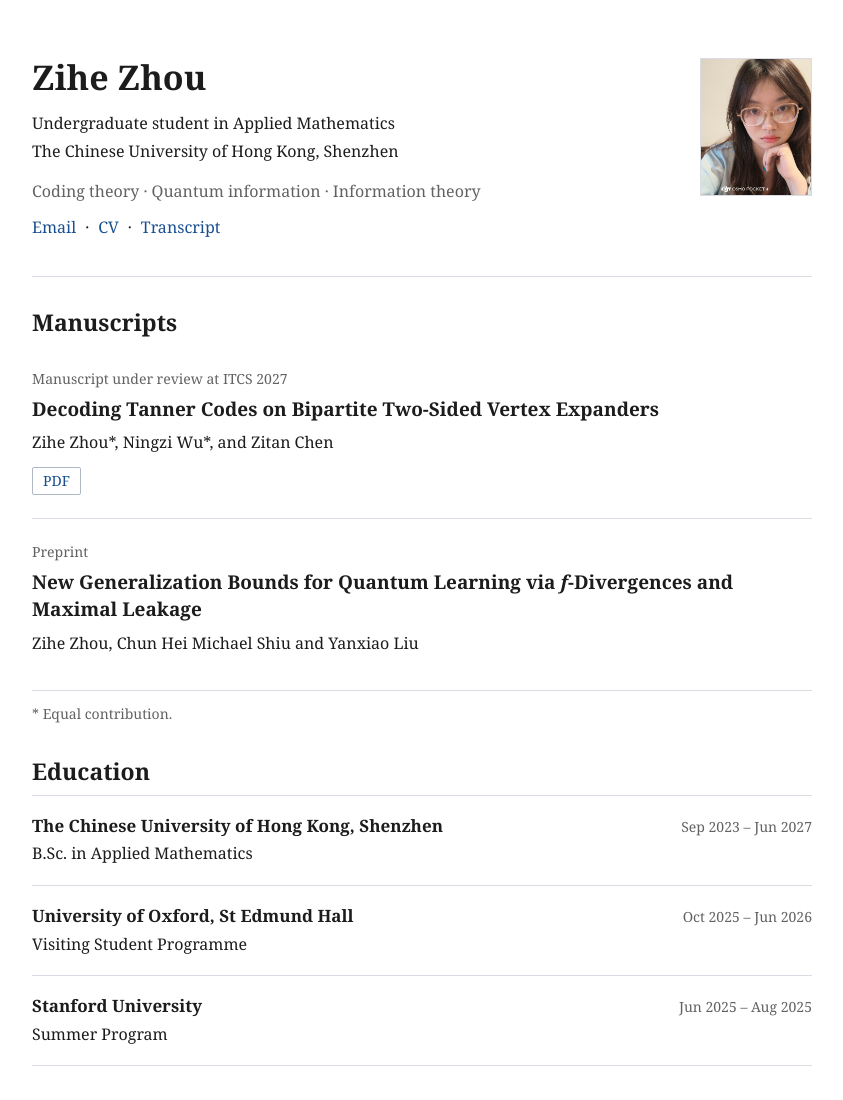
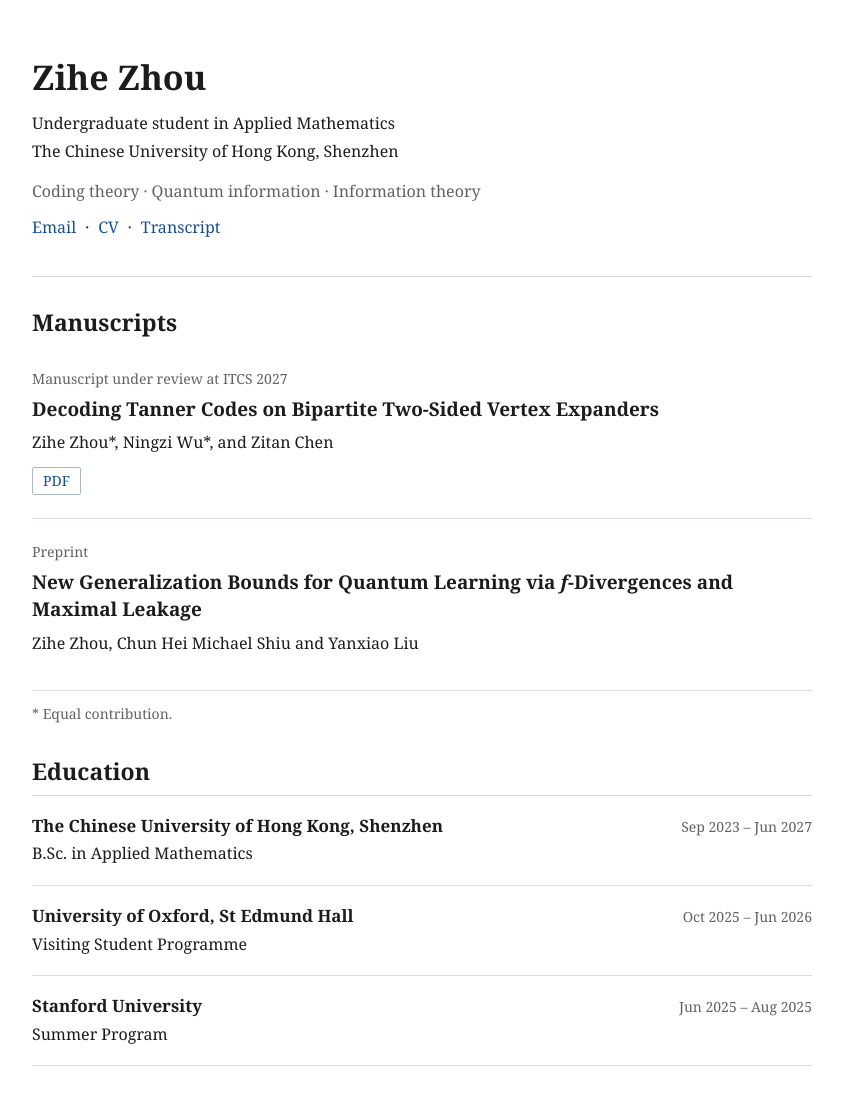
Before and after one commit to ZiheZhou62/ZiheZhou62.github.io, a plain HTML site: page index.html in a window 1280 px wide. Shown: the top 1100 px of the page, without its empty margins (218-1061 px from the left). Drawn offline with Linux system fonts and the light colour scheme.

Commit message:
Remove profile photo from homepage

```diff
--- a/index.html
+++ b/index.html
@@ -21,7 +21,6 @@
             <a href="CUHK-Shenzhen_Transcript_Zihe_Zhou.pdf">Transcript</a>
           </p>
         </div>
-        <img class="profile-photo" src="zihe-zhou-profile.jpg" alt="Zihe Zhou">
       </header>
 
       <section>
--- a/style.css
+++ b/style.css
@@ -26,20 +26,8 @@ a:hover { text-decoration: underline; }
 }
 
 .intro {
-  display: grid;
-  grid-template-columns: minmax(0, 1fr) 112px;
-  gap: 28px;
-  align-items: start;
   padding-bottom: 34px;
   border-bottom: 1px solid var(--rule);
-}
-
-.profile-photo {
-  width: 112px;
-  height: 138px;
-  object-fit: cover;
-  object-position: 61% 40%;
-  border: 1px solid var(--rule);
 }
 
 h1 { margin: 0 0 14px; font-size: 34px; line-height: 1.15; }
@@ -71,8 +59,6 @@ footer { margin-top: 48px; color: #777; font-size: 13px; }
 @media (max-width: 560px) {
   .site { width: min(100% - 32px, 780px); padding-top: 30px; }
   h1 { font-size: 30px; }
-  .intro { grid-template-columns: minmax(0, 1fr) 88px; gap: 16px; }
-  .profile-photo { width: 88px; height: 108px; }
   .entry-heading { display: block; }
   .entry-heading span { display: block; margin-top: 2px; }
 }
```
